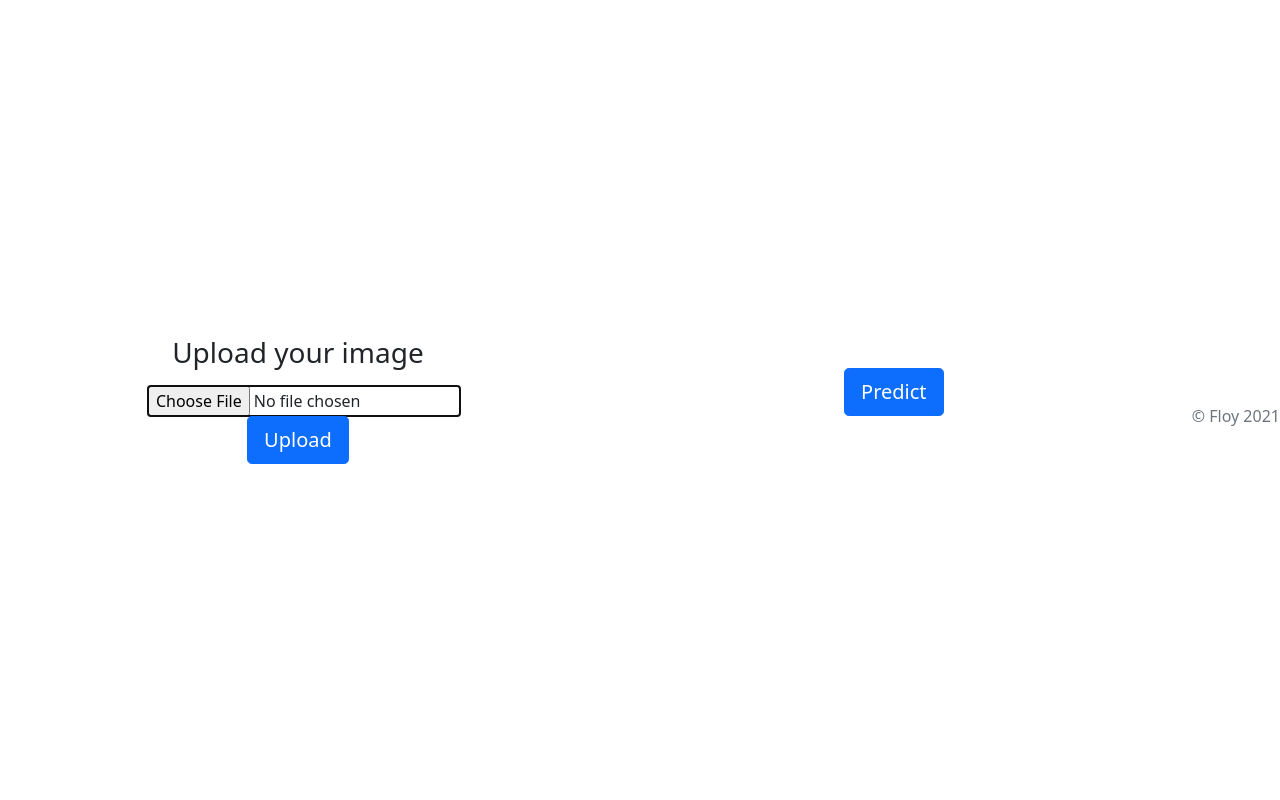
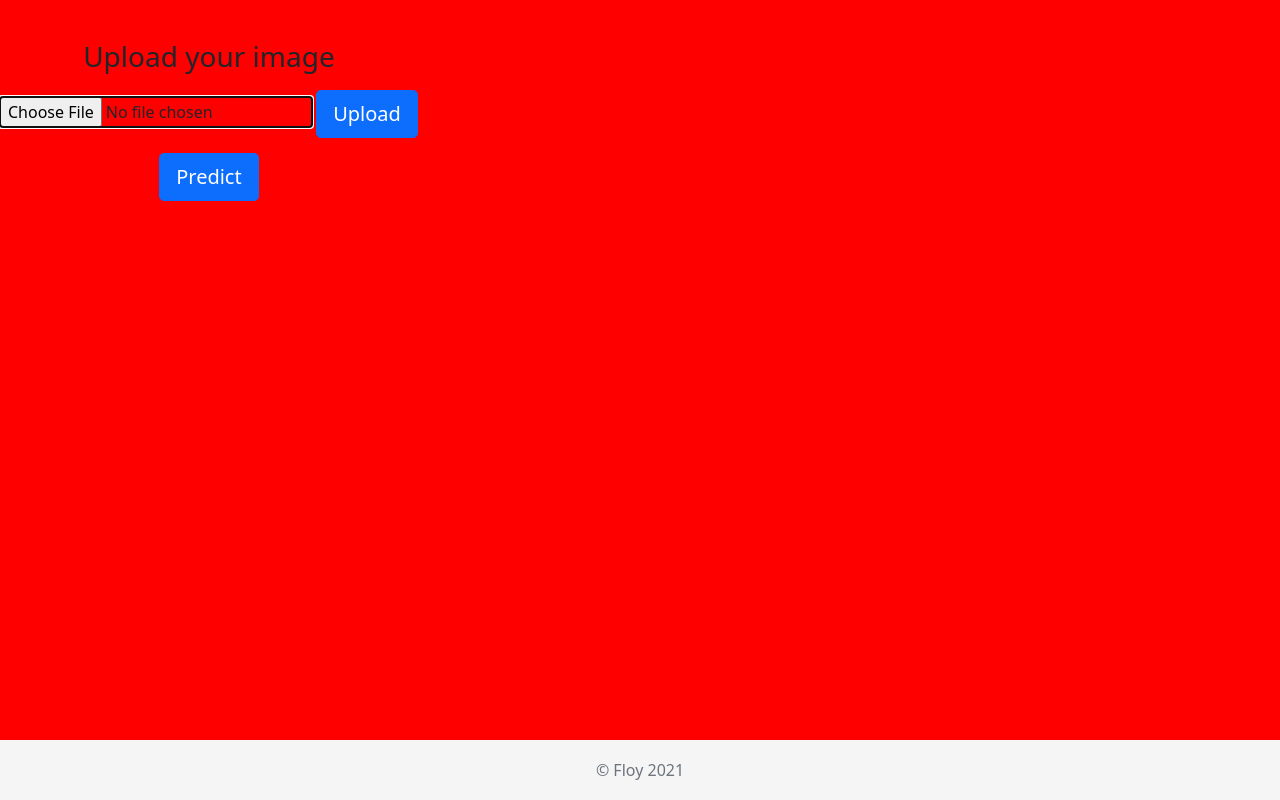
Before and after one commit to leandermaerkisch/ImageClassifier, a Flask app: page / in a window 1280 px wide. Run offline with Flask 2, Linux system fonts and the light colour scheme; some libraries are stand-ins or nearby versions.

Commit message:
--css changes trying to align content

```diff
--- a/static/css/form-upload.css
+++ b/static/css/form-upload.css
@@ -4,9 +4,8 @@ body {
 }
 
 body {
-  display: -ms-flexbox;
-  display: -webkit-box;
-  display: flex;
+    display: inline-block;
+    text-align: center;
     -ms-flex-align: center;
     -ms-flex-pack: center;
     -webkit-box-align: center;
@@ -15,7 +14,7 @@ body {
     justify-content: center;
     padding-top: 40px;
     padding-bottom: 40px;
-  background-color: #ffffff;
+    background-color: #ff0000;
 }
 
 .mb-4 {
@@ -24,6 +23,7 @@ body {
 }
 
 .form-upload {
+  text-align: center;
   width: 100%;
   max-width: 330px;
   padding: 15px;
@@ -42,3 +42,12 @@ body {
 .form-upload .form-control:focus {
   z-index: 2;
 }
+
+.footer {
+    position: absolute;
+    bottom: 0;
+    width: 100%;
+    height: 60px; /* Set the fixed height of the footer here */
+    line-height: 60px; /* Vertically center the text there */
+    background-color: #f5f5f5;
+  }
--- a/templates/base.html
+++ b/templates/base.html
@@ -6,11 +6,10 @@
     <meta name="viewport" content="width=device-width, initial-scale=1.0">
     <link rel="stylesheet" type="text/css" href="{{ url_for('static', filename='css/bootstrap.min.css') }}">
     <link rel="stylesheet" type="text/css" href="{{ url_for('static', filename='css/form-upload.css') }}">
-    <script type="text/javascript" src="http://ajax.googleapis.com/ajax/libs/jquery/1.6.2/jquery.min.js"></script>
     {% block head %}{% endblock %}
 </head>
 
-<body class="text-center">
+<body>
     {% block body %}{% endblock %}
 </body>
 </html>
--- a/templates/index.html
+++ b/templates/index.html
@@ -2,30 +2,36 @@
 
 {% block head %}
     <title>Radiology Image Classifier</title>
+    <link rel="stylesheet" type="text/css" href="{{ url_for('static', filename='css/form-upload.css') }}">
+
 {% endblock %}
 
 
 {% block body %}
-<body class="text-center">
-    <form class="form-upload" method="post" enctype="multipart/form-data">
-        <h1 class="h3 mb-3 font-weight-normal">Upload your image</h1>
+<h1 class="h3 mb-3 font-weight-normal" text-align=right>Upload your image</h1>
+<form method="post" enctype="multipart/form-data">
     <input type=file name=image rclass="form-control" equired autofocus>
     <button type=submit value=Upload class="btn btn-lg btn-primary btn-block">Upload</button>
-        <br>
+</form>
 {% if uploaded_img %}
         <img class="mb-4" src="static/images/{{ uploaded_img }}" alt="Medical Image" width="400px" height=auto>
 {% endif %}
-    </form>
-    <br>
+
 <form class="form-upload" method=post enctype="multipart/form-data" action="{{ url_for('predict')}}">
     <button class="btn btn-lg btn-primary btn-block"  type=submit value=Predict onclick="$('#loading').show();">Predict</button>
+</form>
+
 <div id="loading" style="display:none;"><img src="https://media.giphy.com/media/3oEjI6SIIHBdRxXI40/giphy.gif"/></div>
 {% if annotated_img %}
     <img class="mb-4" src="static/images/{{ annotated_img }}" alt="Annotated Image" width="400px" height=auto>
 {% endif %}
 <br>
 <h3 class="h3 mb-3 font-weight-normal">{{ prediction_text }}</h3>
-    </form>
-    <p class="mt-5 mb-3 text-muted">&copy; Floy 2021</p>
-</body>
+
+<footer class="footer">
+    <div class="container">
+      <span class="text-muted">&copy; Floy 2021</span>
+    </div>
+</footer>
+
 {% endblock %}
```
Lines whose indentation alone changed are shown as unchanged.
